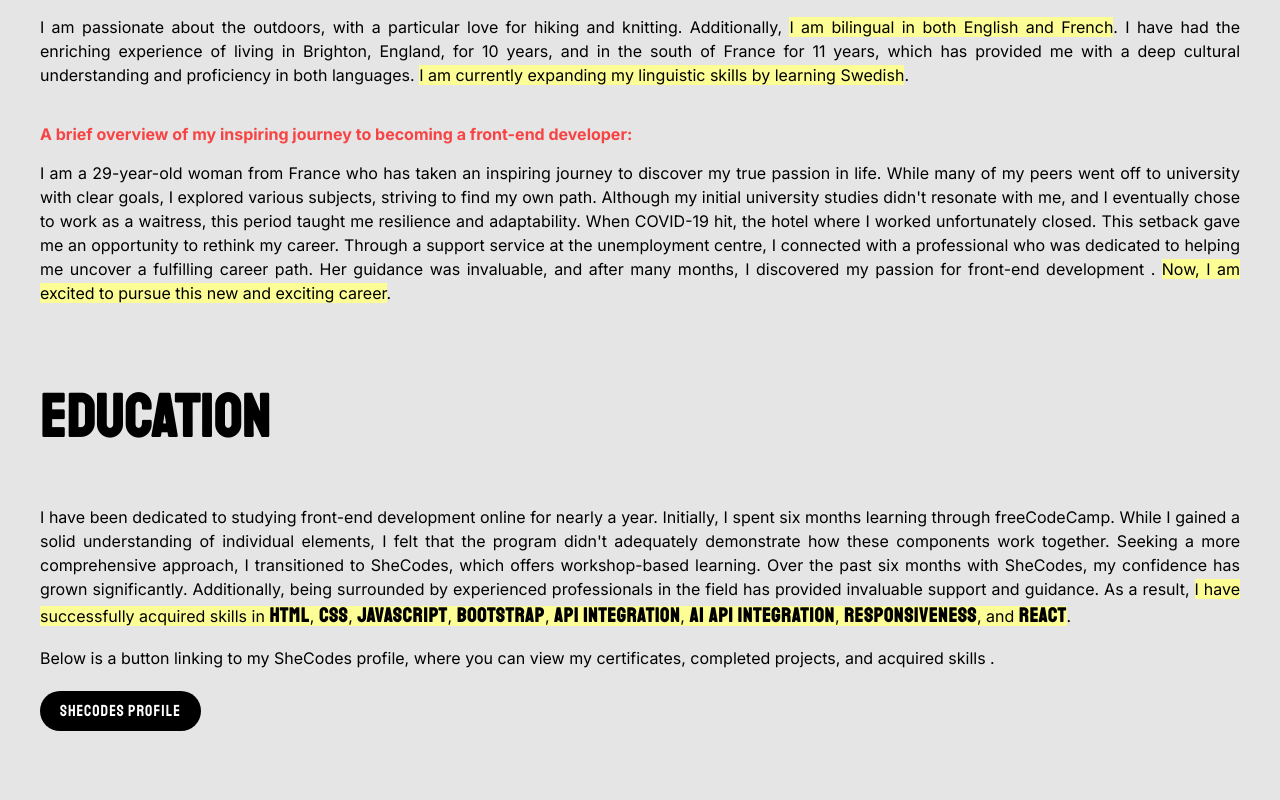
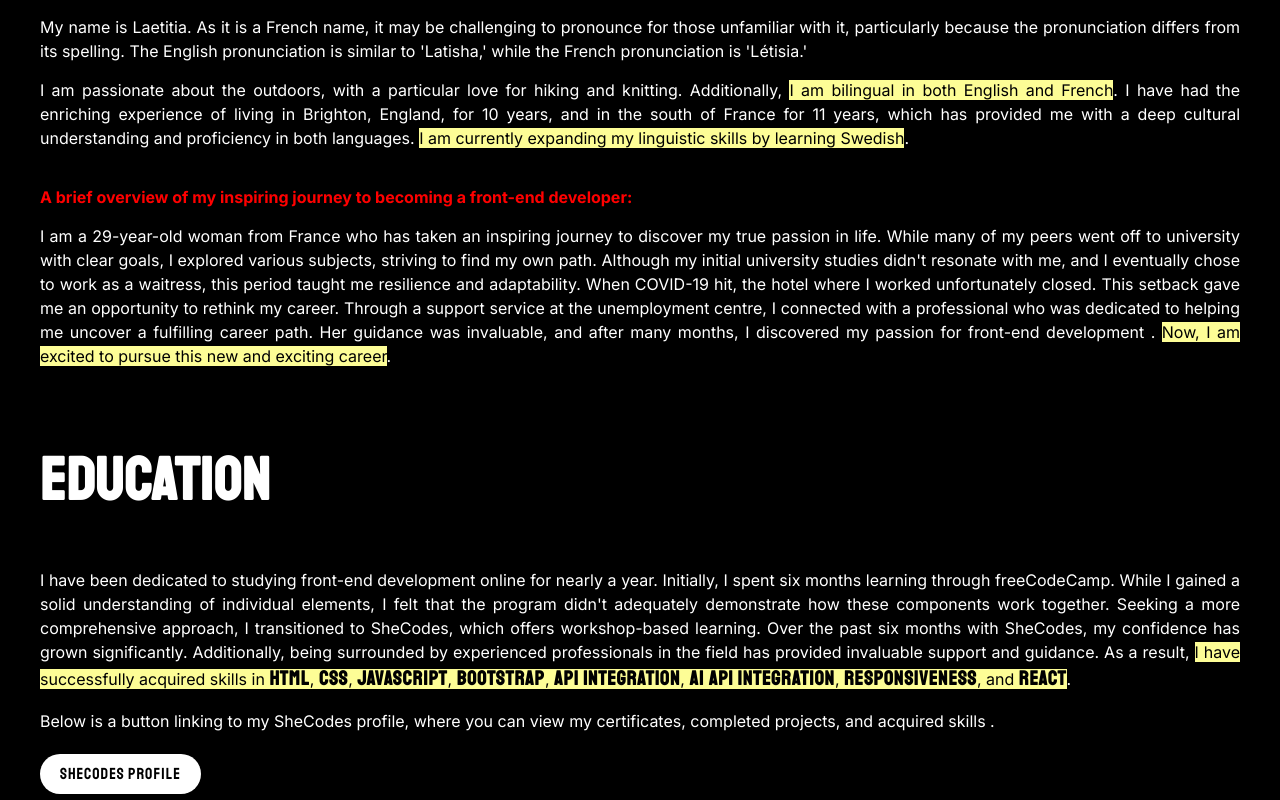
Before and after one commit to ls-95/portfolio, a React (Create React App) app: page / in a window 1280 px wide. Shown: the part 960-1760 px from the top of the page. Built offline with nearby package versions, Linux system fonts and the light colour scheme.

Commit message:
Changed About CSS

```diff
--- a/src/About.css
+++ b/src/About.css
@@ -21,6 +21,14 @@
   border-radius: 6px;
 }
 
+.About .Red {
+  opacity: 1;
+}
+
+.About .Yellow {
+  color: black;
+}
+
 .About .about-section {
   margin-bottom: 60px;
 }
@@ -30,8 +38,8 @@
   font-size: 16px;
   padding: 10px 20px;
   border-radius: 50px;
-  background-color: black;
-  color: white;
+  background-color: white;
+  color: black;
   margin-top: 20px;
   text-decoration: none;
   letter-spacing: 1px;
--- a/src/About.js
+++ b/src/About.js
@@ -6,6 +6,12 @@ export default function Header() {
     <div className="About" id="About">
       <div className="about-section">
         <h2>About me</h2>
+        <p>
+          My name is Laetitia. As it is a French name, it may be challenging to
+          pronounce for those unfamiliar with it, particularly because the
+          pronunciation differs from its spelling. The English pronunciation is
+          similar to 'Latisha,' while the French pronunciation is 'Létisia.'
+        </p>
         <p>
           I am passionate about the outdoors, with a particular love for hiking
           and knitting. Additionally,{" "}
--- a/src/App.css
+++ b/src/App.css
@@ -46,7 +46,8 @@ strong {
 }
 
 .about-section {
-  background-color: #e5e5e5;
+  background-color: black;
+  color: white;
 }
 
 .projects-section {
@@ -55,7 +56,7 @@ strong {
 
 .Red {
   color: #ff0000;
-  opacity: 0.7;
+  opacity: 0.9;
   font-weight: bold;
 }
 
--- a/src/Navbar.css
+++ b/src/Navbar.css
@@ -6,6 +6,7 @@
   top: 0;
   width: 100%;
   z-index: 1000;
+  border-bottom: 2px solid white;
 }
 
 /* Style the links inside the navigation bar */
```
